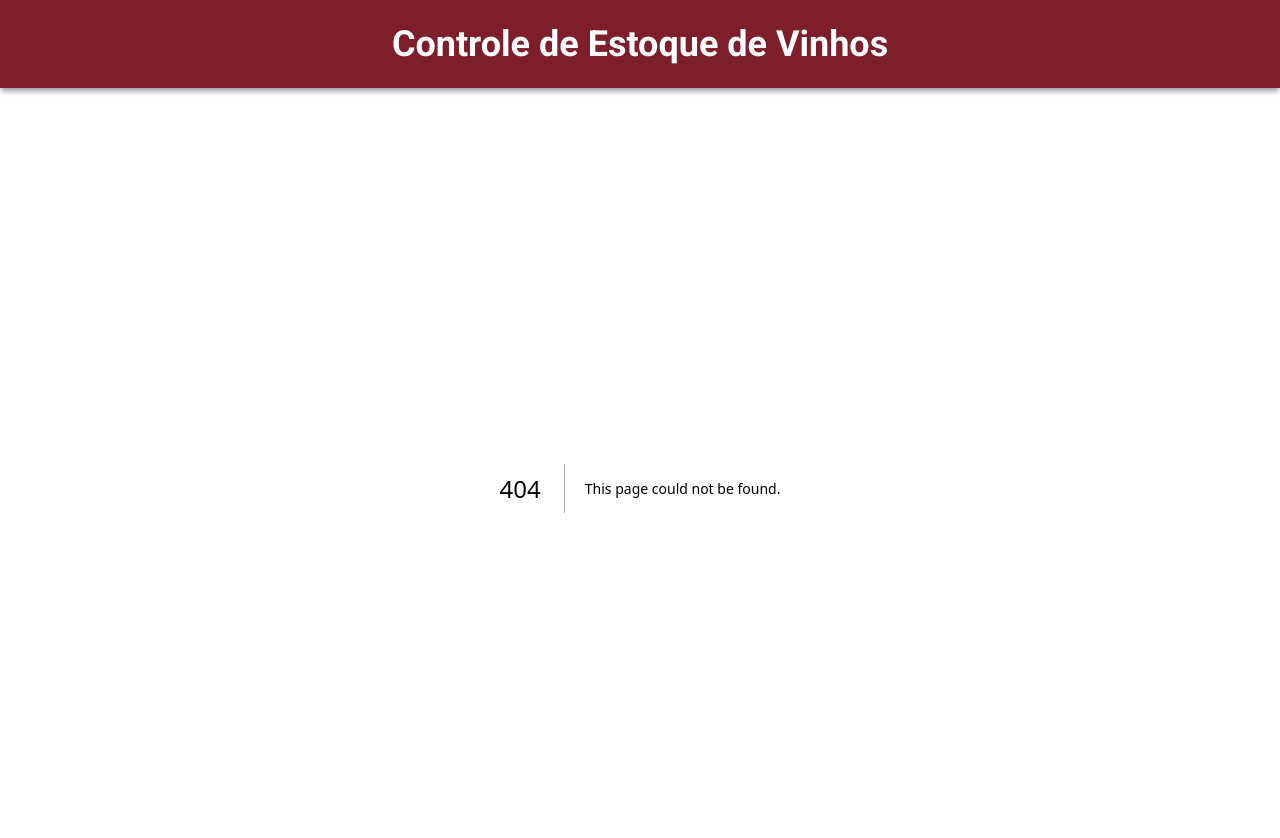
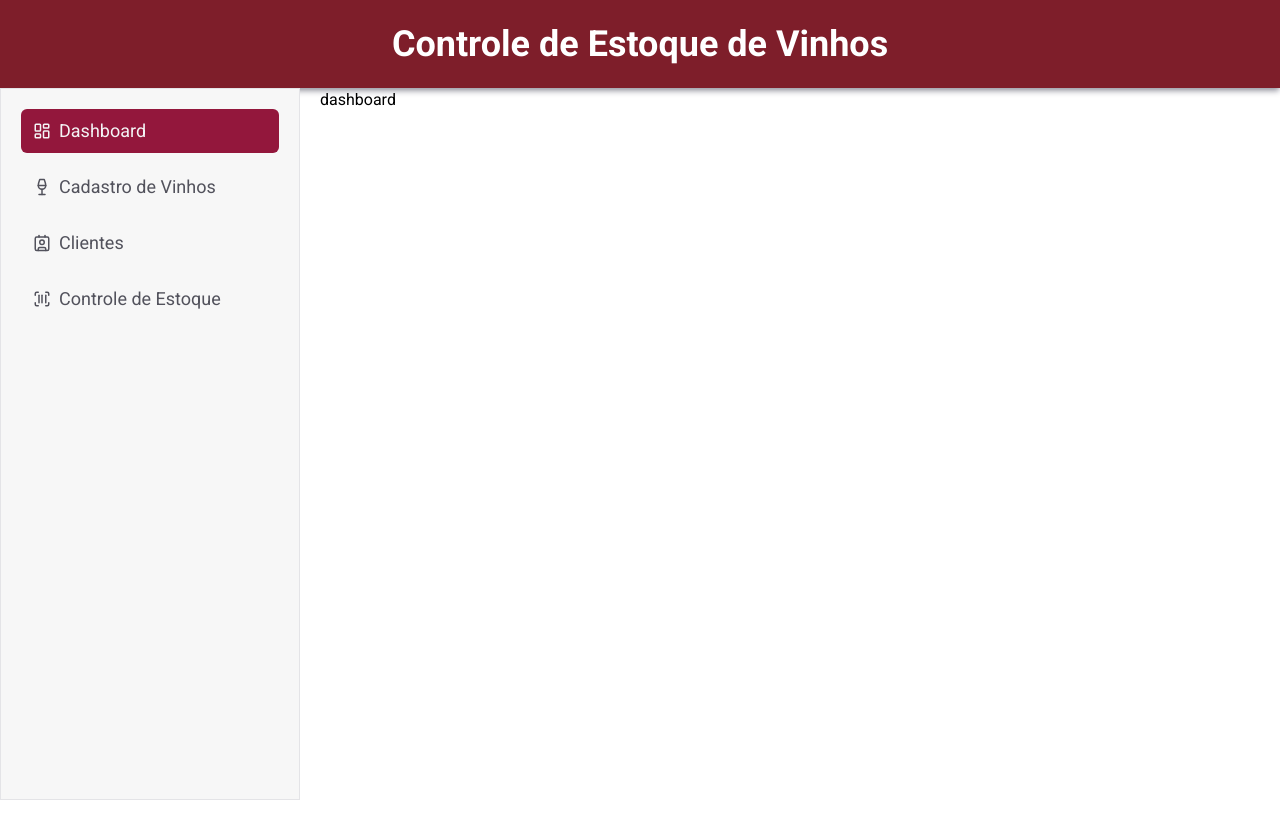
Before and after one commit to ThiagoBarbosa05/controle-estoque-nextjs, a Next.js app: page /dashboard in a window 1280 px wide. Before the commit this address had no page. Shown: the top 838 px of the page. After the commit the page ends 800 px from the top, so only its background shows below. Built offline with nearby package versions, Linux system fonts and the light colour scheme.

Commit message:
feat: create sidebar and navigation

```diff
--- /dev/null
+++ b/src/app/(app)/dashboard/page.tsx
@@ -0,0 +1,3 @@
+export default function DashboardPage() {
+  return <div>dashboard</div>;
+}
--- a/src/app/layout.tsx
+++ b/src/app/layout.tsx
@@ -2,6 +2,7 @@ import type { Metadata } from "next";
 import { Roboto } from "next/font/google";
 import "./globals.css";
 import { Header } from "@/components/header";
+import { Sidebar } from "@/components/sidebar";
 
 const roboto = Roboto({
   subsets: ["latin"],
@@ -20,8 +21,13 @@ export default function RootLayout({
   return (
     <html lang="en">
       <body className={`${roboto.className} antialiased`}>
-        <Header />
-        {children}
+        <div className="min-h-screen flex  flex-col">
+          <Header />
+          <div className="flex gap-5 flex-1">
+            <Sidebar />
+            {children}
+          </div>
+        </div>
       </body>
     </html>
   );
--- /dev/null
+++ b/src/components/sidebar/index.tsx
@@ -0,0 +1,9 @@
+import { Navigation } from "./navigation";
+
+export function Sidebar() {
+  return (
+    <aside className="bg-[#f7f7f7] min-w-[300px] p-5 border border-zinc-200">
+      <Navigation />
+    </aside>
+  );
+}
--- /dev/null
+++ b/src/components/sidebar/navigation.tsx
@@ -0,0 +1,57 @@
+"use client";
+
+import { Contact, LayoutDashboard, ScanBarcode, Wine } from "lucide-react";
+import Link from "next/link";
+import { usePathname } from "next/navigation";
+import { twMerge } from "tailwind-merge";
+
+const navLinks = [
+  {
+    name: "Dashboard",
+    href: "/dashboard",
+    icon: <LayoutDashboard className="size-[18px]" />,
+  },
+  {
+    name: "Cadastro de Vinhos",
+    href: "/cadastro/vinhos",
+    icon: <Wine className="size-[18px]" />,
+  },
+  {
+    name: "Clientes",
+    href: "/clients",
+    icon: <Contact className="size-[18px]" />,
+  },
+  {
+    name: "Controle de Estoque",
+    href: "/estoque",
+    icon: <ScanBarcode className="size-[18px]" />,
+  },
+];
+export function Navigation() {
+  const pathname = usePathname();
+  return (
+    <nav>
+      <ul className="flex flex-col gap-3">
+        {navLinks.map((link) => {
+          const isActive =
+            pathname === link.href || pathname.startsWith(link.href);
+
+          return (
+            <li className="" key={link.href}>
+              <Link
+                className={twMerge(
+                  "text-lg flex items-center gap-2 rounded-md hover:text-[#93173c] py-2 px-3 transition text-zinc-600",
+                  isActive && "bg-[#93173c] text-zinc-100 hover:text-zinc-100"
+                )}
+                href={link.href}
+              >
+                {link.icon}
+                {link.name}
+              </Link>
+            </li>
+          );
+        })}
+      </ul>
+    </nav>
+  );
+}
```
Also changed, not shown: package.json (+7 -5 lines), 1 other file (tests, documents, lock files or other folders).
